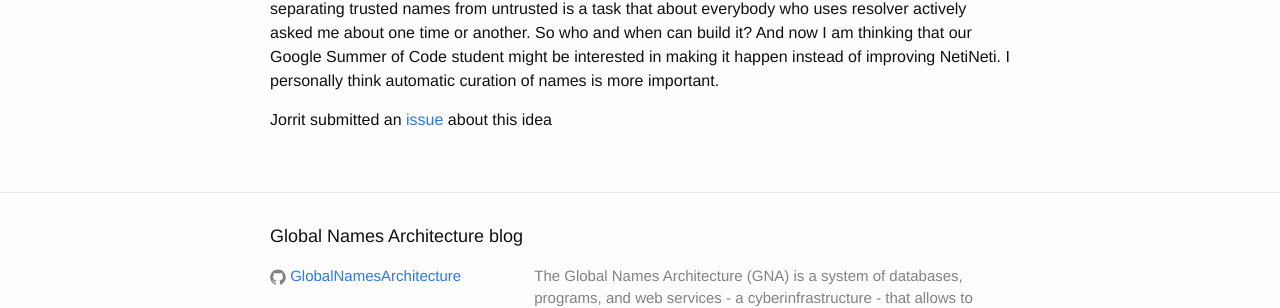
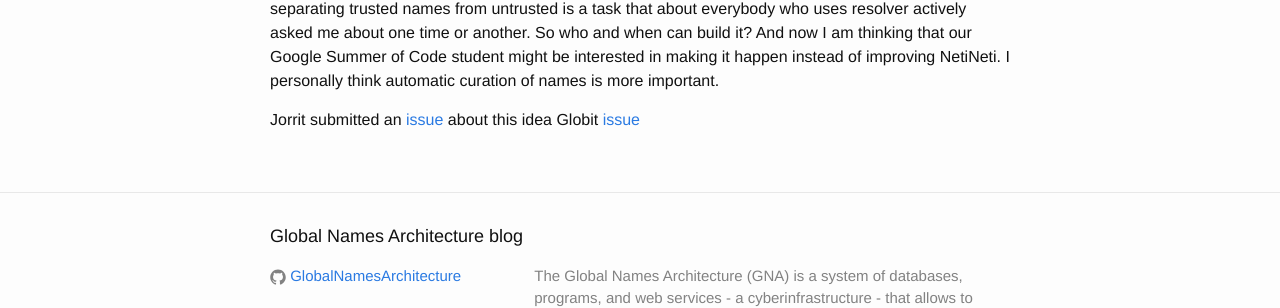
Before and after one commit to GlobalNamesArchitecture/GlobalNamesArchitecture.github.io, a Jekyll site: the page built from _posts/2015-04-29-good-bad-names.md, in a window 1280 px wide. Shown: the part 1081-1389 px from the top of the page. Built offline with Jekyll 4.4.1, drawn with Linux system fonts in a browser that asks for light colours; nearby versions of some CDN libraries.

Commit message:
add issue from globi

```diff
--- a/_posts/2015-04-29-good-bad-names.md
+++ b/_posts/2015-04-29-good-bad-names.md
@@ -55,8 +55,10 @@ Code student might be interested in making it happen instead of improving
 NetiNeti.  I personally think automatic curation of names is more important.
 
 Jorrit submitted an [issue][issue] about this idea
+Globit [issue][globit-issue]
 
 [jorrit]: https://github.com/jhpoelen
 [globi]: http://www.globalbioticinteractions.org/about.html
 [resolver]: http://resolver.globalnames.org
 [issue]: https://github.com/GlobalNamesArchitecture/gni/issues/38
+[globit-issue]: https://github.com/jhpoelen/eol-globi-data/issues/132
```
